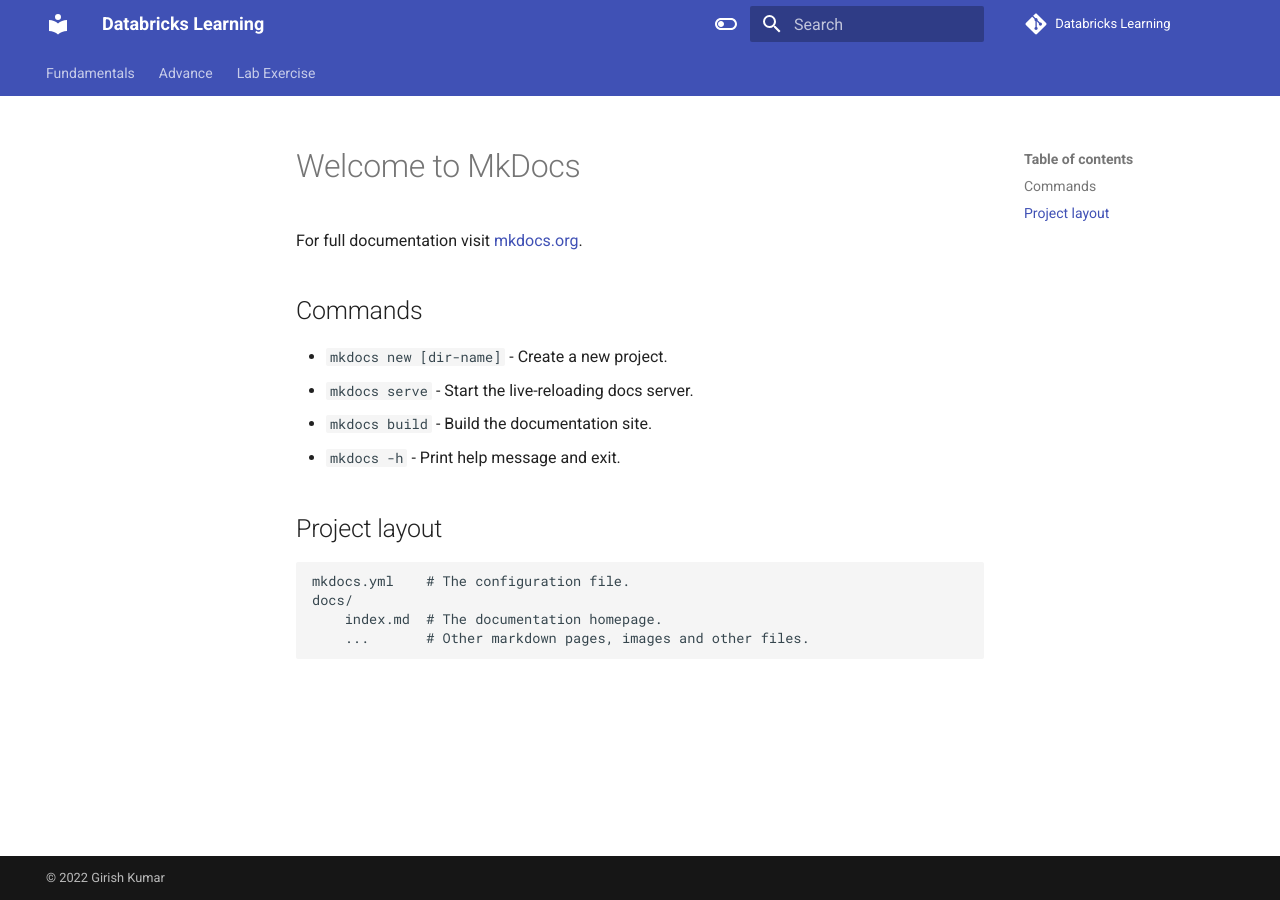
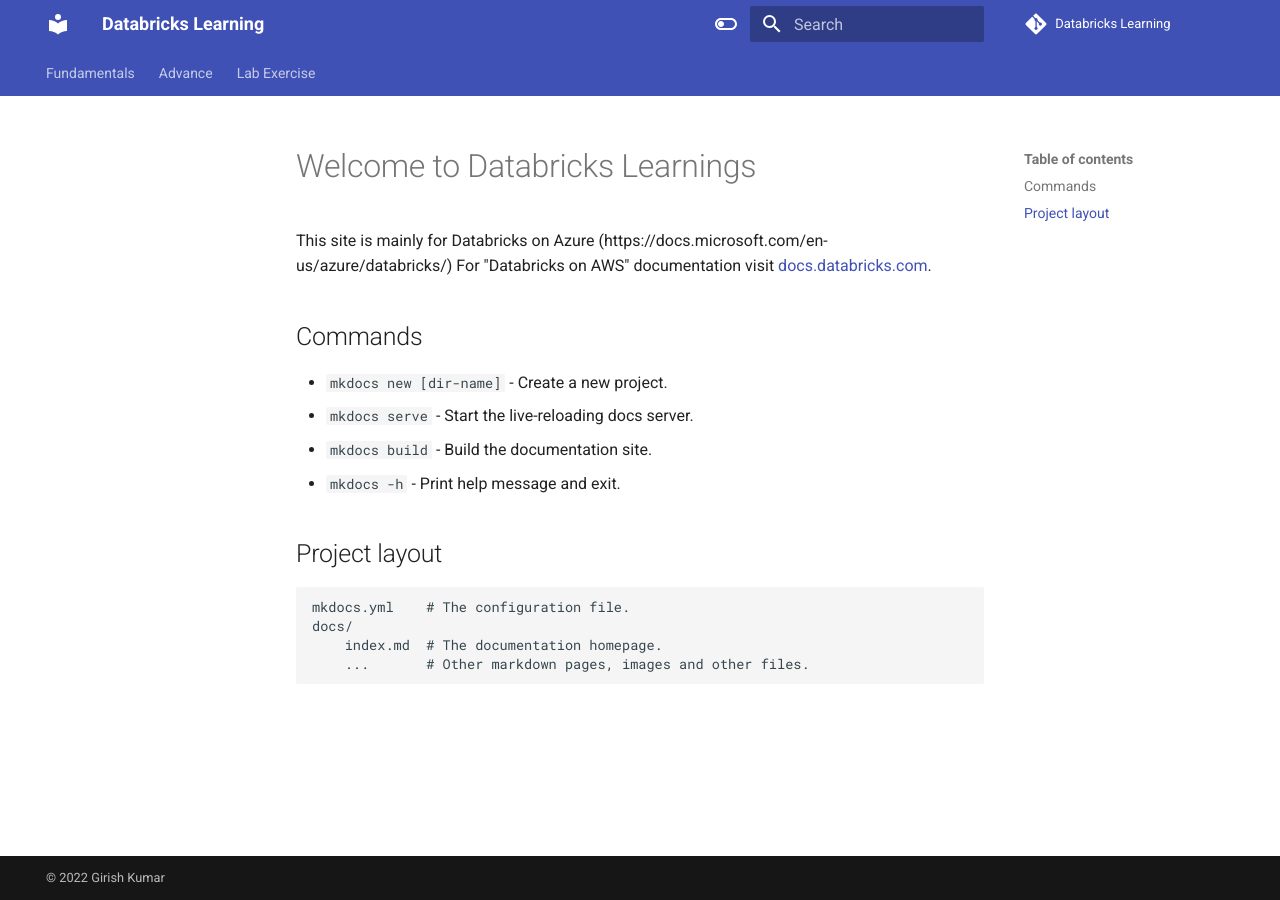
Before and after one commit to GK0209/DatabricksLearning, an MkDocs documentation site: the page built from docs/index.md, in a window 1280 px wide. Built offline with MkDocs 1.6.1 and Material for MkDocs 9.7.7, drawn with Linux system fonts in a browser that asks for light colours; comment, search, counter and statistics services are not loaded.

Commit message:
updated main index file

```diff
--- a/docs/index.md
+++ b/docs/index.md
@@ -1,6 +1,7 @@
-# Welcome to MkDocs
+# Welcome to Databricks Learnings
 
-For full documentation visit [mkdocs.org](https://www.mkdocs.org).
+This site is mainly for Databricks on Azure (https://docs.microsoft.com/en-us/azure/databricks/)
+For "Databricks on AWS" documentation visit [docs.databricks.com](https://docs.databricks.com/).
 
 ## Commands
 
```
